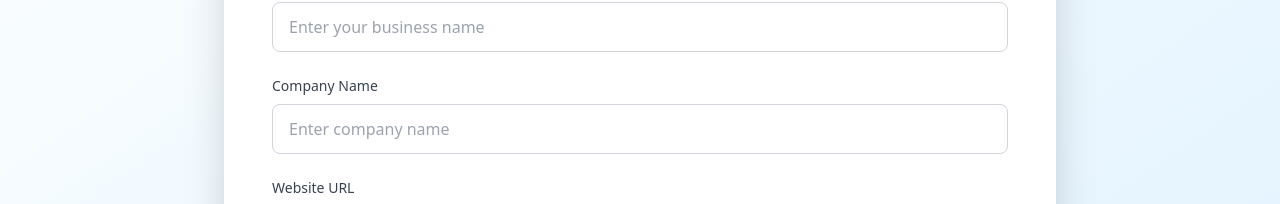
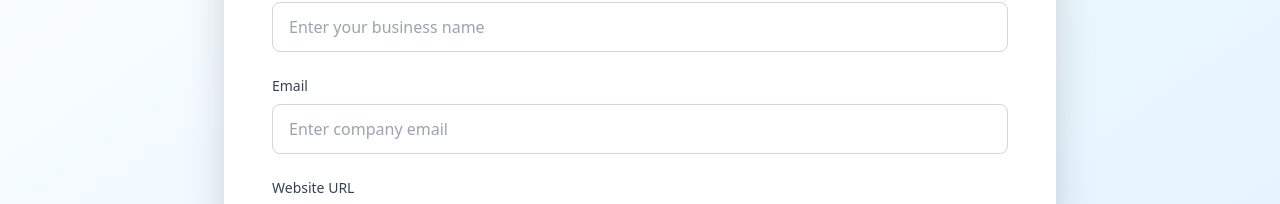
Before and after one commit to AdityaNik/campaign-crafters-frontend, a React (Vite) app: page /launch in a window 1280 px wide. Shown: the part 398-602 px from the top of the page. Built offline with nearby package versions, Linux system fonts and the light colour scheme.

Commit message:
email feild added

```diff
--- a/src/App.tsx
+++ b/src/App.tsx
@@ -2,7 +2,7 @@ import { useState } from 'react'
 import { BrowserRouter as Router, Routes, Route, useNavigate } from 'react-router-dom'
 import LaunchPage from './pages/LaunchPage'
 import CampaignRecommendationsPage from './pages/CampaignRecommendationsPage'
-import geniusAiLogo from './assets/geniusAi.png'
+import geniusAiLogo from './assets/geniusAI.png'
 import AdCreationPage from './pages/AdCreationPage'
 import AnalyticsPage from './pages/AnalyticsPage'
 
--- a/src/pages/CampaignRecommendationsPage.tsx
+++ b/src/pages/CampaignRecommendationsPage.tsx
@@ -17,6 +17,7 @@ export default function CampaignRecommendationsPage() {
         })
 
         const strategyText = response.data.candidates[0].content.parts[0].text
+        console.log(strategyText)
         setStrategy(strategyText)
       } catch (error) {
         console.error('Error fetching strategy:', error)
--- a/src/pages/LaunchPage.tsx
+++ b/src/pages/LaunchPage.tsx
@@ -7,7 +7,8 @@ export default function LaunchPage() {
   const [step, setStep] = useState(1)
   const [formData, setFormData] = useState({
     businessName: '',
-    companyName: '',
+    productName: '',
+    email: '',
     description: '',
     industry: '',
     websiteUrl: '',
@@ -21,9 +22,9 @@ export default function LaunchPage() {
     try {
       const response = await axios.post('http://localhost:3000/onboard', {
         id: undefined,
-        name: formData.businessName,
         businessName: formData.businessName,
-        companyName: formData.companyName,
+        productName: formData.productName,
+        email: formData.email,
         description: formData.description,
         industry: formData.industry,
         websiteUrl: formData.websiteUrl,
@@ -106,14 +107,14 @@ export default function LaunchPage() {
                 </div>
                 <div>
                   <label className="block text-sm font-medium text-gray-700 mb-2">
-                    Company Name
+                    Email
                   </label>
                   <input
                     type="text"
-                    value={formData.companyName}
-                    onChange={(e) => setFormData({ ...formData, companyName: e.target.value })}
+                    value={formData.email}
+                    onChange={(e) => setFormData({ ...formData, email: e.target.value })}
                     className="w-full px-4 py-3 rounded-lg border border-gray-300 focus:ring-2 focus:ring-primary-500 focus:border-primary-500"
-                    placeholder="Enter company name"
+                    placeholder="Enter company email"
                     required
                   />
                 </div>
@@ -141,8 +142,8 @@ export default function LaunchPage() {
                   </label>
                   <input
                     type="text"
-                    value={formData.businessName}
-                    onChange={(e) => setFormData({ ...formData, businessName: e.target.value })}
+                    value={formData.productName}
+                    onChange={(e) => setFormData({ ...formData, productName: e.target.value })}
                     className="w-full px-4 py-3 rounded-lg border border-gray-300 focus:ring-2 focus:ring-primary-500 focus:border-primary-500"
                     placeholder="Enter product name"
                     required
```
